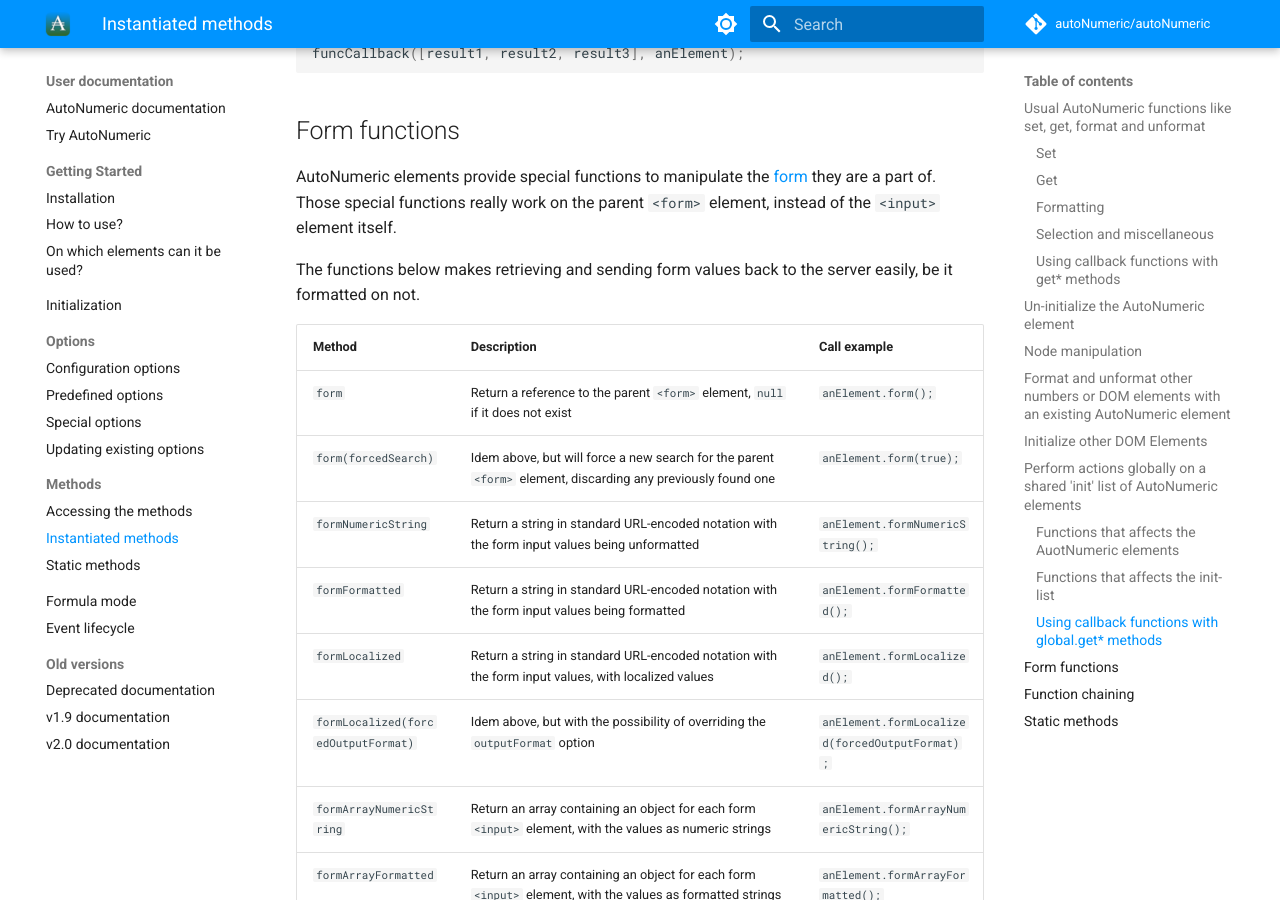
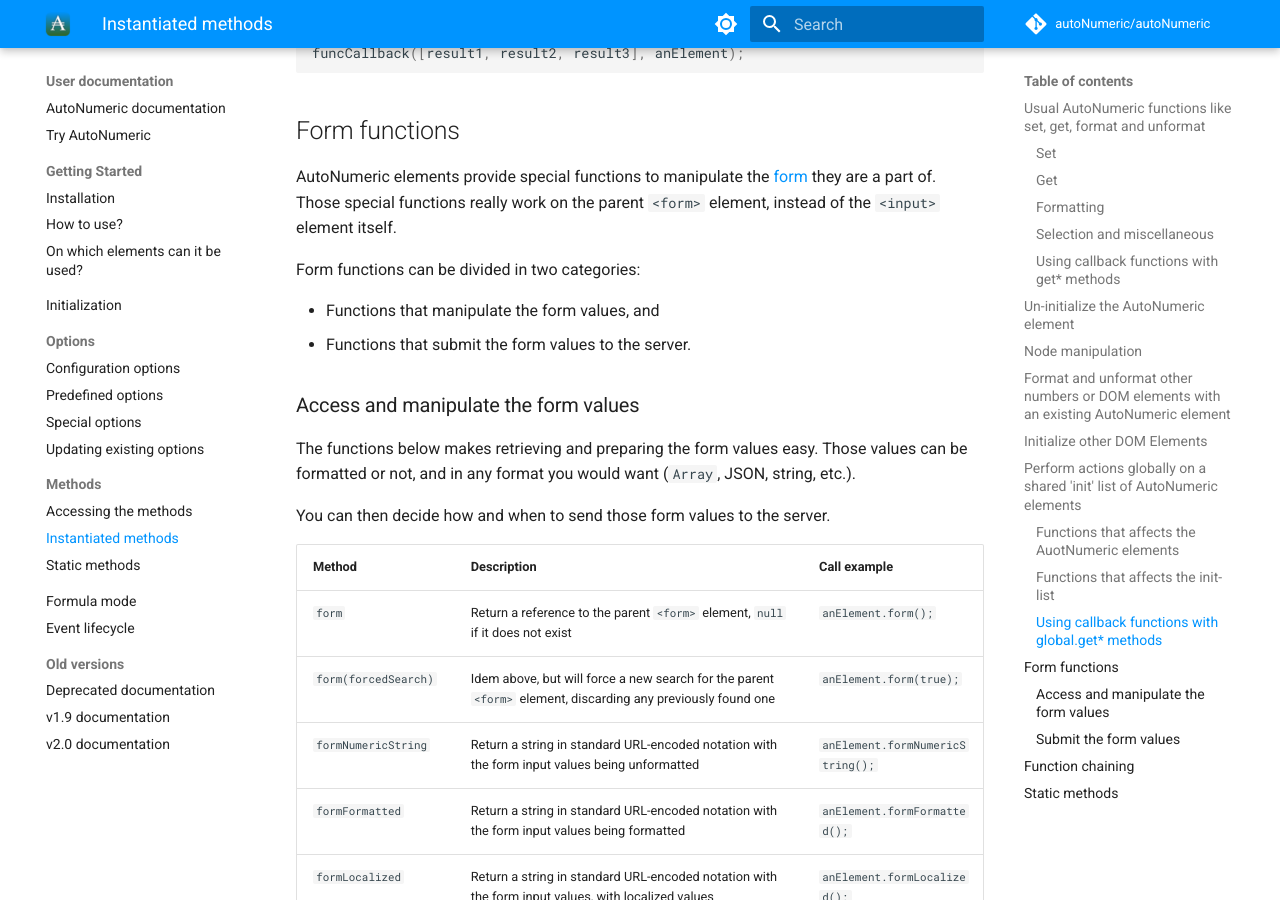
Before and after one commit to xuhdev/autonumeric-docs, an MkDocs documentation site: the page built from docs/Documentation/instantiated methods.md, in a window 1280 px wide and 900 px high, scrolled down 7389 px. Built offline with MkDocs 1.6.1 and Material for MkDocs 9.7.7, drawn with Linux system fonts in a browser that asks for light colours; emoji names are drawn with the system emoji font; comment, search, counter and statistics services are not loaded; some of the changed text lies outside the part shown.

Commit message:
Update the form functions documentation
Update the .gitignore file too

```diff
--- a/docs/Documentation/instantiated methods.md
+++ b/docs/Documentation/instantiated methods.md
@@ -197,7 +197,16 @@
 AutoNumeric elements provide special functions to manipulate the [form](https://developer.mozilla.org/en-US/docs/Learn/Forms) they are a part of.
 Those special functions really work on the parent `<form>` element, instead of the `<input>` element itself.
 
-The functions below makes retrieving and sending form values back to the server easily, be it formatted on not.
+Form functions can be divided in two categories:
+
+- Functions that manipulate the form values, and
+- Functions that submit the form values to the server.
+
+### Access and manipulate the form values
+
+The functions below makes retrieving and preparing the form values easy. Those values can be formatted or not, and in any format you would want (`Array`, JSON, string, etc.).
+
+You can then decide how and when to send those form values to the server.
 
 | Method           | Description | Call example |
 | :---------------- | :-----------  | :-----------  |
@@ -218,6 +227,11 @@
 | `formUnformat` | Unformat all the AutoNumeric-managed elements that are a child to the parent <form> element of this `anElement` input, to numeric strings | `anElement.formUnformat();` |
 | `formUnformatLocalized` | Unformat all the AutoNumeric-managed elements that are a child to the parent <form> element of this `anElement` input, to localized strings | `anElement.formUnformatLocalized();` |
 | `formReformat` | Reformat all the AutoNumeric-managed elements that are a child to the parent <form> element of this `anElement` input | `anElement.formReformat();` |
+
+### Submit the form values
+
+Submitting the form values to the server can be done with a single AutoNumeric function call.
+Moreover, the functions below may take a [callback](https://developer.mozilla.org/en-US/docs/Glossary/Callback_function), giving you more control on what to do when submitting data to the server.
 
 The following functions can either take a callback, or not. If they don't, the default `form.submit()` function will be called.
 
```
Also changed, not shown: 1 other file.
